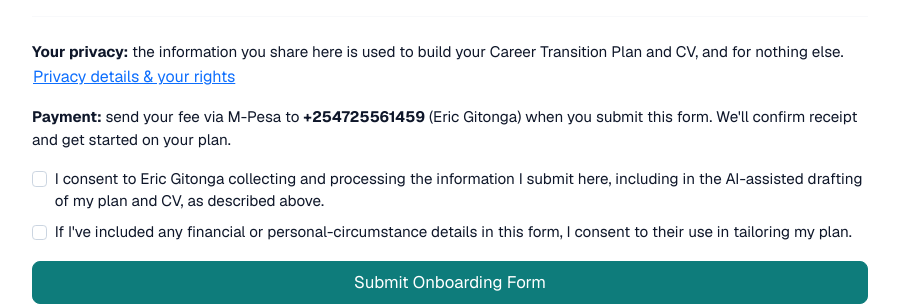
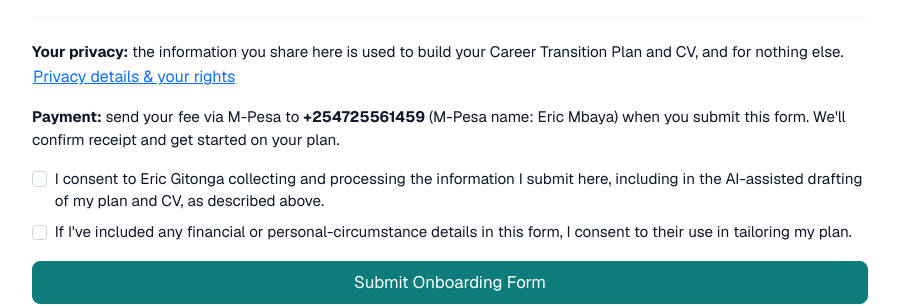
Before and after one commit to ericgitonga/career-transition, a Flask app: template intake/templates/index.html in a window 1280 px wide. Shown: the part 1304-1612 px from the top of the page, without its empty margins (190-1089 px from the left). Run offline with Flask 3, Linux system fonts and the light colour scheme; the template is opened without the code that fills it, so the values that code supplies are empty; parts of the project's set-up code (start-up, migrations or seed data) failed here and were passed over; some libraries are stand-ins or nearby versions.

Commit message:
intake: fix wrong M-Pesa payee name in payment note (closes #98)
The parenthetical named Eric Gitonga, but the M-Pesa account is
registered under Eric Mbaya — correcting it so applicants aren't
confused by a name mismatch before sending payment.

Co-Authored-By: Claude Sonnet 5 <noreply@anthropic.com>

```diff
--- a/intake/templates/index.html
+++ b/intake/templates/index.html
@@ -640,7 +640,7 @@
   <div class="mb-3">
     <p class="mb-0">
       <strong>Payment:</strong> send your fee via M-Pesa to <strong>+254725561459</strong>
-      (Eric Gitonga) when you submit this form. We'll confirm receipt and get started on your plan.
+      (M-Pesa name: Eric Mbaya) when you submit this form. We'll confirm receipt and get started on your plan.
     </p>
   </div>
 
```
Also changed, not shown: intake/CHANGELOG.md, 1 other file.
